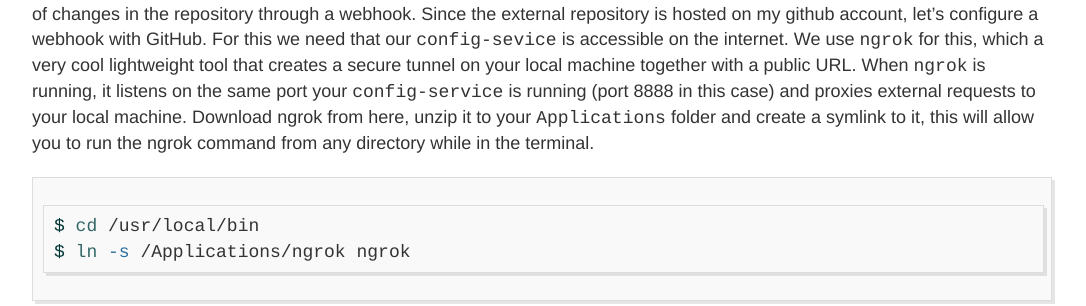
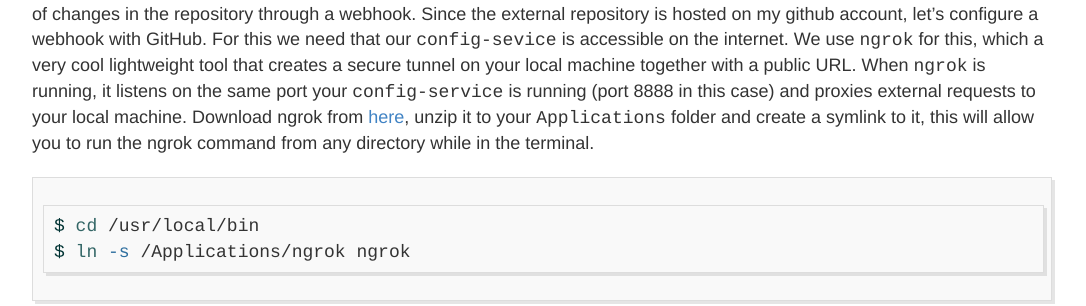
Before and after one commit to altfatterz/altfatterz.github.io, a Jekyll site: the page built from _posts/2016-06-30-centralized-configuration-with-spring-cloud-config.md, in a window 1280 px wide and 900 px high, scrolled down 4362 px. Shown: the part 179-485 px from the top of the window, without its empty margins (98-1184 px from the left). Built offline with Jekyll 4.4.1, drawn with Linux system fonts in a browser that asks for light colours; comment, search, counter and statistics services are not loaded; some of the changed lines change nothing that is shown.

Commit message:
fix link

````diff
--- a/_posts/2016-06-30-centralized-configuration-with-spring-cloud-config.md
+++ b/_posts/2016-06-30-centralized-configuration-with-spring-cloud-config.md
@@ -150,7 +150,7 @@ And indeed all the services see the updated value of the `message` property. You
 Going further, wouldn't it be nice if we do not need to call the `/monitor` endpoint at all when external configuration is changed? *Spring Cloud Config* provides support for this using the default git storage backend.
 Many git repository providers can notify you of changes in the repository through a webhook. Since the external repository is hosted on my github account, let's configure a webhook with GitHub. For this we need that our `config-sevice` is accessible on the internet.
 We use `ngrok` for this, which a very cool lightweight tool that creates a secure tunnel on your local machine together with a public URL. When `ngrok` is running, it listens on the same port your `config-service` is running (port 8888 in this case) and proxies external requests to your local machine.
-Download ngrok from here, unzip it to your `Applications` folder and create a symlink to it, this will allow you to run the ngrok command from any directory while in the terminal.
+Download ngrok from [here](https://ngrok.com/), unzip it to your `Applications` folder and create a symlink to it, this will allow you to run the ngrok command from any directory while in the terminal.
 
 ```sh
 $ cd /usr/local/bin
````
